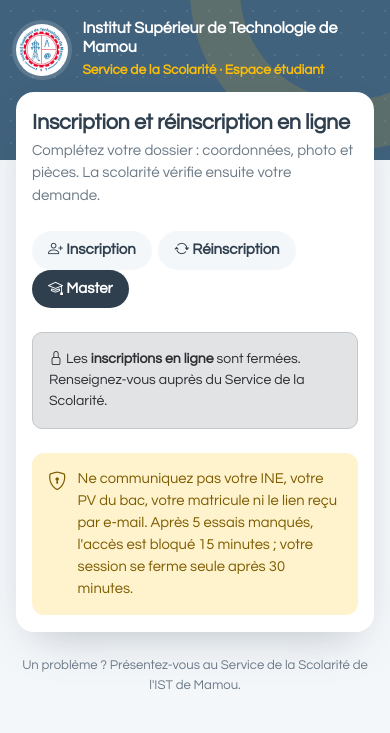
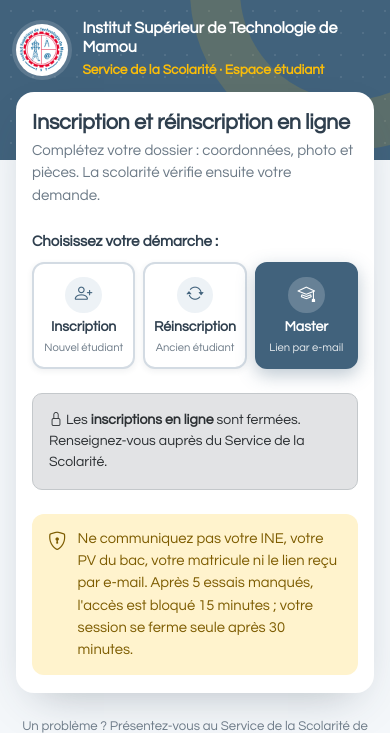
Before and after one commit to Lamine96ca/GEPED, a Django app: page /etudiant/?onglet=master in a window 390 px wide. Shown: the top 733 px of the page. Run offline with Django 4.2, Linux system fonts and the light colour scheme; data that the repository does not hold is empty; some libraries are stand-ins or nearby versions.

Commit message:
Espace étudiant : Inscription, Réinscription et Master en vrais boutons
Les trois démarches étaient des pastilles proches du texte. Ce sont
maintenant trois cartes-boutons de même taille (icône, titre, courte aide :
« Nouvel étudiant », « Ancien étudiant », « Lien par e-mail »), bordées,
avec survol et choix actif en plein ; précédées de « Choisissez votre
démarche ». Sur téléphone : toujours côte à côte, en plus compact.

Co-Authored-By: Claude Opus 5.5 <noreply@anthropic.com>

```diff
--- a/pfe/static/pfe/css/gped.css
+++ b/pfe/static/pfe/css/gped.css
@@ -845,8 +845,30 @@ code { color: var(--encre); background: var(--survol); padding: .05rem .3rem; bo
 .page-espace .verif-carte { padding: 1.4rem 1.5rem; overflow: visible; }
 .page-espace .verif-carte .verif-conseil { margin: 0; }
 .page-espace .verif-carte .verif-statut { margin: -1.4rem -1.5rem 0; border-radius: 18px 18px 0 0; }
-.onglets-espace .nav-link { border-radius: 999px; font-weight: 600; color: var(--encre); background: var(--fond); margin-right: .4rem; }
-.onglets-espace .nav-link.active { background: var(--encre); color: #fff; }
+/* Choix de la démarche (Inscription / Réinscription / Master) : trois cartes-boutons de même taille */
+.onglets-espace { display: grid; grid-template-columns: repeat(3, minmax(0, 1fr)); gap: .75rem; }
+.onglets-espace .nav-item { display: flex; }
+.onglets-espace .nav-link { width: 100%; display: flex; flex-direction: column; align-items: center; justify-content: flex-start;
+  gap: .35rem; text-align: center; padding: 1rem .5rem .9rem; border: 2px solid var(--bord-fort); border-radius: 14px;
+  background: var(--surface); color: var(--encre); box-shadow: 0 2px 6px rgba(47, 63, 78, .08); cursor: pointer;
+  transition: border-color .15s, box-shadow .15s, transform .15s, background-color .15s; }
+.onglets-espace .nav-link:hover { border-color: var(--accent); box-shadow: 0 6px 16px rgba(47, 63, 78, .14); transform: translateY(-1px); }
+.onglets-espace .nav-link:focus-visible { outline: 3px solid var(--or); outline-offset: 2px; }
+.onglets-espace .nav-link .icone { width: 2.75rem; height: 2.75rem; border-radius: 50%; display: grid; place-items: center;
+  font-size: 1.3rem; background: var(--accent-doux); color: var(--accent); }
+.onglets-espace .nav-link .titre { font-weight: 700; font-size: 1rem; line-height: 1.2; }
+.onglets-espace .nav-link .aide { font-size: .78rem; line-height: 1.2; color: var(--muet); }
+.onglets-espace .nav-link.active { border-color: var(--accent); background: var(--accent); color: #fff;
+  box-shadow: 0 6px 18px rgba(65, 98, 124, .35); }
+.onglets-espace .nav-link.active .icone { background: rgba(255, 255, 255, .2); color: #fff; }
+.onglets-espace .nav-link.active .aide { color: rgba(255, 255, 255, .88); }
+@media (max-width: 575.98px) {
+  .onglets-espace { gap: .5rem; }
+  .onglets-espace .nav-link { padding: .8rem .25rem .75rem; border-radius: 12px; }
+  .onglets-espace .nav-link .icone { width: 2.3rem; height: 2.3rem; font-size: 1.1rem; }
+  .onglets-espace .nav-link .titre { font-size: .88rem; }
+  .onglets-espace .nav-link .aide { font-size: .7rem; }
+}
 @media (max-width: 575.98px) { .page-espace .verif-carte { padding: 1.1rem 1rem; } .page-espace .verif-carte .verif-statut { margin: -1.1rem -1rem 0; } }
 
 /* Demandes en ligne : notes empilées (réinscription) ; note < 5 sur fond rouge clair */
--- a/pfe/templates/pfe/espace/accueil.html
+++ b/pfe/templates/pfe/espace/accueil.html
@@ -5,10 +5,17 @@
   <h1 class="h4 mb-1" style="color:var(--encre)">Inscription et réinscription en ligne</h1>
   <p class="text-secondary mb-4">Complétez votre dossier{% if session %} pour l'année universitaire <strong>{{ session }}</strong>{% endif %} : coordonnées, photo et pièces. La scolarité vérifie ensuite votre demande.</p>
 
-  <ul class="nav nav-pills onglets-espace mb-4" role="tablist">
-    <li class="nav-item"><button class="nav-link {% if mode == 'inscription' %}active{% endif %}" data-bs-toggle="pill" data-bs-target="#onglet-inscription" type="button"><i class="bi bi-person-plus"></i> Inscription <span class="d-none d-sm-inline">(nouvel étudiant)</span></button></li>
-    <li class="nav-item"><button class="nav-link {% if mode == 'reinscription' %}active{% endif %}" data-bs-toggle="pill" data-bs-target="#onglet-reinscription" type="button"><i class="bi bi-arrow-repeat"></i> Réinscription <span class="d-none d-sm-inline">(ancien étudiant)</span></button></li>
-    <li class="nav-item"><button class="nav-link {% if mode == 'master' %}active{% endif %}" data-bs-toggle="pill" data-bs-target="#onglet-master" type="button"><i class="bi bi-mortarboard"></i> Master</button></li>
+  <p class="fw-semibold mb-2" style="color:var(--encre)">Choisissez votre démarche :</p>
+  <ul class="nav onglets-espace mb-4" role="tablist" aria-label="Choisissez votre démarche">
+    <li class="nav-item" role="presentation"><button class="nav-link {% if mode == 'inscription' %}active{% endif %}" data-bs-toggle="pill" data-bs-target="#onglet-inscription" type="button" role="tab" aria-selected="{% if mode == 'inscription' %}true{% else %}false{% endif %}">
+      <span class="icone"><i class="bi bi-person-plus"></i></span><span class="titre">Inscription</span><span class="aide">Nouvel étudiant</span>
+    </button></li>
+    <li class="nav-item" role="presentation"><button class="nav-link {% if mode == 'reinscription' %}active{% endif %}" data-bs-toggle="pill" data-bs-target="#onglet-reinscription" type="button" role="tab" aria-selected="{% if mode == 'reinscription' %}true{% else %}false{% endif %}">
+      <span class="icone"><i class="bi bi-arrow-repeat"></i></span><span class="titre">Réinscription</span><span class="aide">Ancien étudiant</span>
+    </button></li>
+    <li class="nav-item" role="presentation"><button class="nav-link {% if mode == 'master' %}active{% endif %}" data-bs-toggle="pill" data-bs-target="#onglet-master" type="button" role="tab" aria-selected="{% if mode == 'master' %}true{% else %}false{% endif %}">
+      <span class="icone"><i class="bi bi-mortarboard"></i></span><span class="titre">Master</span><span class="aide">Lien par e-mail</span>
+    </button></li>
   </ul>
 
   <div class="tab-content">
```
